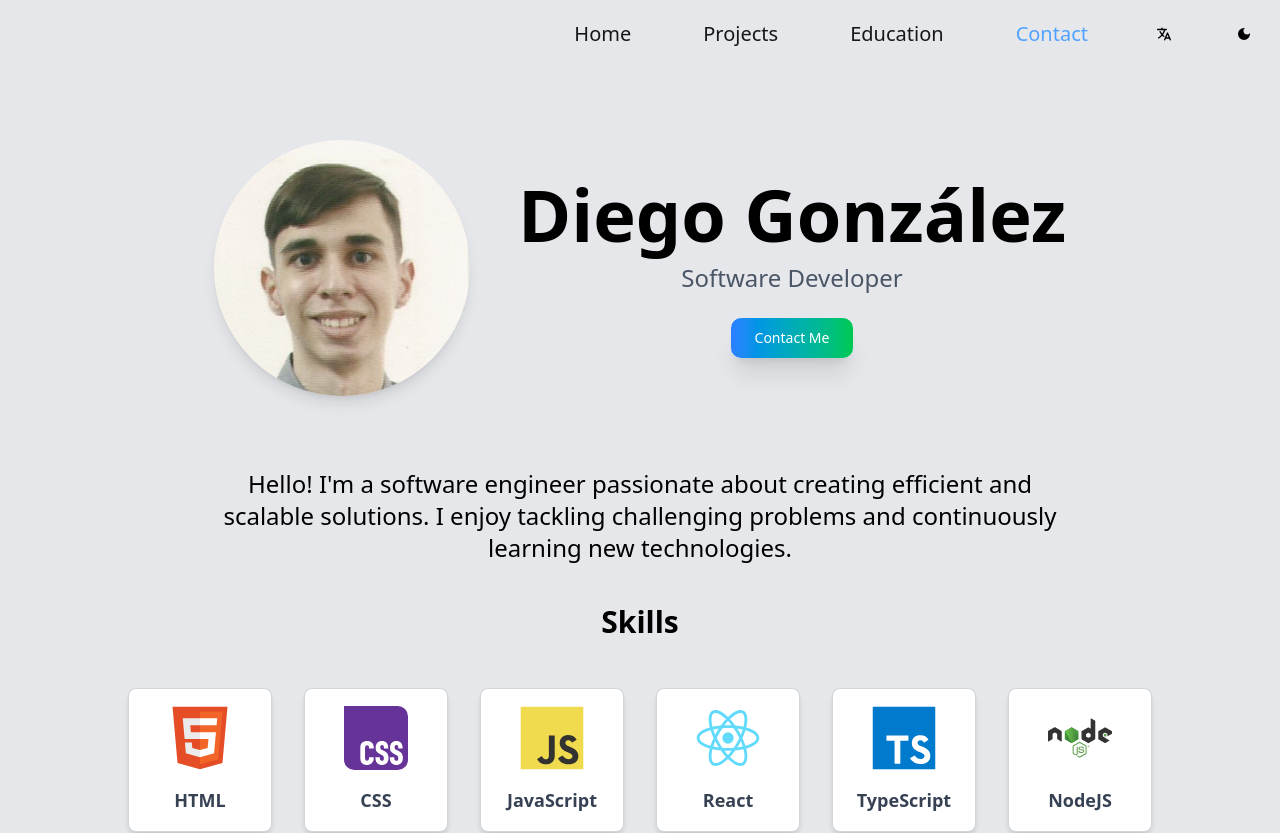
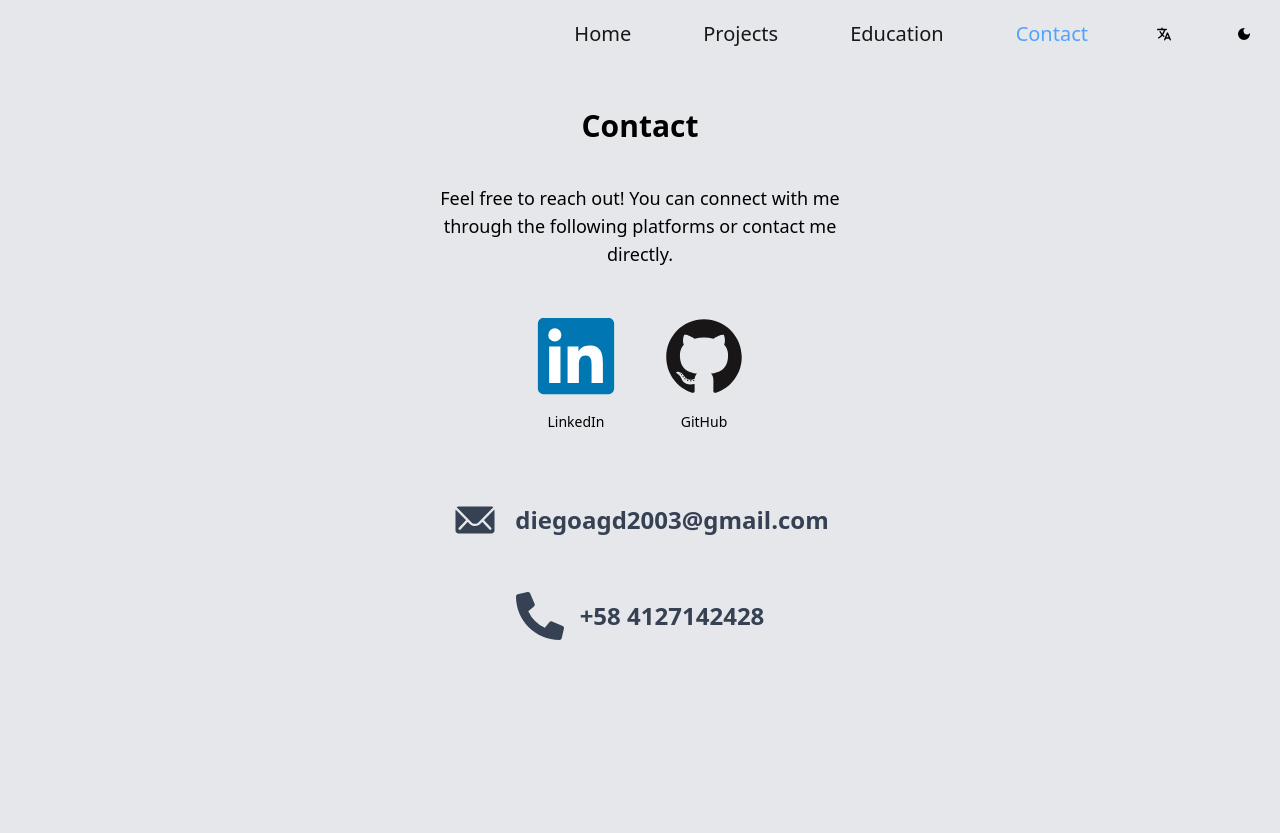
Before and after one commit to Diangondi03/my-portfolio, a React (Vite) app: page /contact in a window 1280 px wide. Shown: the top 833 px of the page. Built offline with nearby package versions, Linux system fonts and the light colour scheme.

Commit message:
feat: add Contact page with social links and contact information; update routing

```diff
--- a/src/main.tsx
+++ b/src/main.tsx
@@ -7,6 +7,7 @@ import Layout from './layout/Layout.tsx'
 import React from 'react'
 import Projects from './pages/Projects.tsx'
 import Education from './pages/Education.tsx'
+import Contact from './pages/Contact.tsx'
 
 const rootElement = document.getElementById('root');
 if (!rootElement) {
@@ -22,7 +23,7 @@ createRoot(rootElement).render(
             <Route index element={<Home />} />
             <Route path="/projects" element={<Projects />} />
             <Route path="/education" element={<Education />} />
-            <Route path="/contact" element={<Home />} />
+            <Route path="/contact" element={<Contact />} />
           </Route>
         </Routes>
 
--- /dev/null
+++ b/src/pages/Contact.tsx
@@ -0,0 +1,55 @@
+import React from 'react'
+import { Link } from 'react-router'
+import Linkedin from '../../public/skills/linkedin.svg'
+import GitHub from '../../public/skills/GitHub.svg'
+import { IoIosMail } from "react-icons/io";
+import { FaPhoneAlt } from "react-icons/fa";
+
+const Contact = () => {
+  return (
+    <>
+        <h1 className='text-center text-3xl font-bold my-10'>Contact</h1>
+
+        <p className='text-center text-lg mb-12 max-w-md mx-auto'>
+          Feel free to reach out! You can connect with me through the following platforms or contact me directly.
+        </p>
+
+        <div className='flex flex-col items-center space-y-12'>
+          <div className='flex justify-center space-x-12'>
+            <Link
+              to='https://www.linkedin.com/in/diego-gonzalez-developer/'
+              target='_blank'
+              rel='noopener noreferrer'
+              aria-label='LinkedIn Profile'
+              className='flex flex-col items-center transition-transform duration-200 hover:scale-110'
+            >
+              <img src={Linkedin} alt="linkedin link" className='w-20 aspect-square'/>
+              <span className="text-sm font-medium my-4">LinkedIn</span>
+            </Link>
+            <Link
+              to='https://github.com/Diangondi03'
+              target='_blank'
+              rel='noopener noreferrer'
+              aria-label='GitHub Profile'
+              className='flex flex-col items-center transition-transform duration-200 hover:scale-110'
+            >
+              <img src={GitHub} alt="GitHub link" className='w-20 aspect-square'/>
+              <span className="text-sm font-medium my-4">GitHub</span>
+            </Link>
+          </div>
+
+          <div className='flex items-center space-x-4 text-gray-700'>
+             <IoIosMail className='h-12 w-12' />
+            <span className='font-semibold text-2xl'>diegoagd2003@gmail.com</span>
+          </div>
+
+          <div className='flex items-center space-x-4 text-gray-700'>
+             <FaPhoneAlt className='h-12 w-12' />
+            <span className='font-semibold text-2xl'>+58 4127142428</span>
+          </div>
+        </div>
+    </>
+  )
+}
+
+export default Contact
--- a/src/pages/Projects.tsx
+++ b/src/pages/Projects.tsx
@@ -46,7 +46,7 @@ const projectData : projectDataType[] = [
 const Projects = () => {
   return (
     <>
-        <h1 className='text-center text-5xl font-bold my-10'>My Projects</h1>
+        <h1 className='text-center text-3xl font-bold my-10'>My Projects</h1>
         <div className=' gap-4 mt-4'>
             {projectData.map((project, index) => (
                 <ProjectCard
```
Also changed, not shown: public/skills/linkedin.svg (added).
